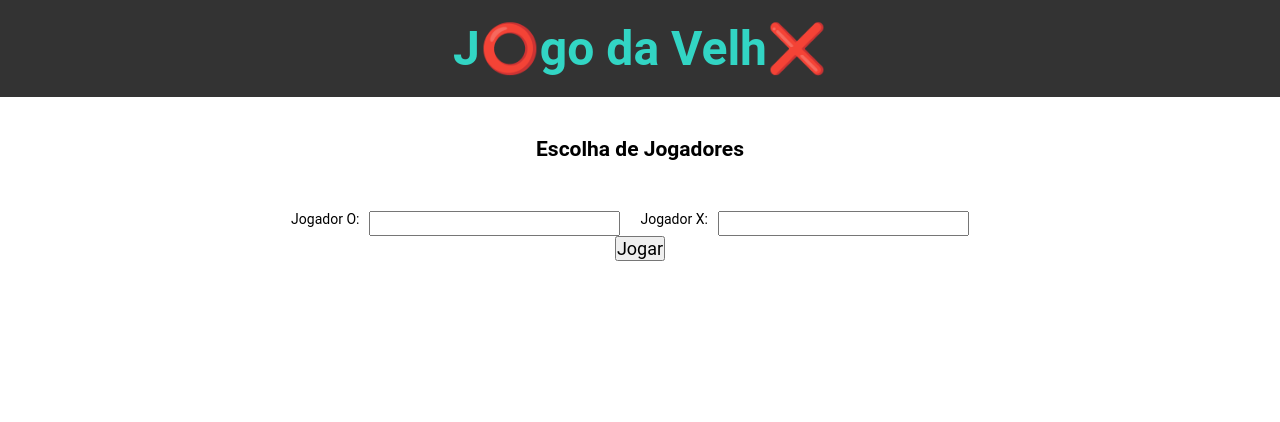
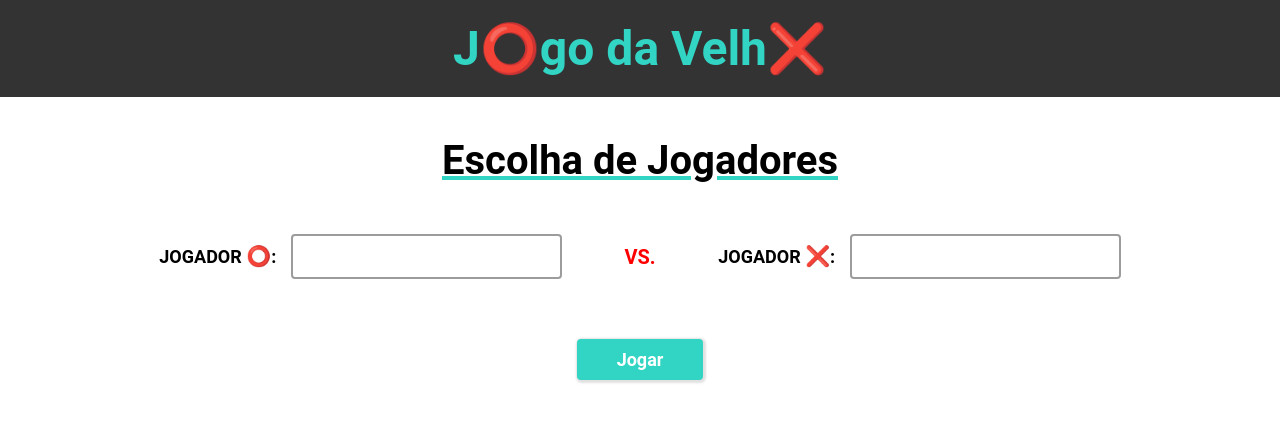
Before and after one commit to flborrelli/tic-tac-toe-ts, a React (Create React App) app: page / in a window 1280 px wide. Shown: the top 422 px of the page. Built offline with nearby package versions, Linux system fonts and the light colour scheme.

Commit message:
Select player s working well

```diff
--- a/src/Components/Board/Board.css
+++ b/src/Components/Board/Board.css
@@ -11,7 +11,7 @@
 .game {
   border: 2px solid #333;
   border-radius: 4px;
-  box-shadow: 3px 3px 3px 2px rgba(105, 105, 105, 0.4);;
+  box-shadow: 3px 3px 3px 2px rgba(105, 105, 105, 0.4);
 }
 
 .board-grid {
@@ -54,5 +54,5 @@
 .btns-container {
   display: flex;
   align-items: baseline;
-  justify-content: center;
+  justify-content: space-around;
 }
--- a/src/Components/Board/Board.tsx
+++ b/src/Components/Board/Board.tsx
@@ -3,6 +3,7 @@ import "./Board.css";
 import Reset from "../Reset/Reset";
 import Result from "../Result/Result";
 import Status from "../Status/Status";
+import Button from '../Button';
 
 interface Players {
   players: {
@@ -98,6 +99,7 @@ const Board: React.FC<Players> = ({players}) => {
         </div>
 
         <div className="btns-container">
+          <Button/>
           <Reset
             emptyBoard={emptyBoard}
             setCurrentPlayer={setCurrentPlayer}
@@ -106,9 +108,8 @@ const Board: React.FC<Players> = ({players}) => {
             setPlayerName={setPlayerName}
             playerO={playerO}
           />
-          <button><a href="/">Mudar jogadores</a></button>
+        </div>
           {winner && <Result winner={winner} playerName={playerName} />}
-        </div>
       </div>
     </>
   );
--- /dev/null
+++ b/src/Components/Button/index.tsx
@@ -0,0 +1,12 @@
+import React from "react";
+import "./styles.css";
+
+const Button: React.FC = () => {
+  return (
+    <div className="button-container">
+      <button><a href="/">Mudar jogadores</a></button>
+    </div>
+  );
+};
+
+export default Button;
--- /dev/null
+++ b/src/Components/Button/styles.css
@@ -0,0 +1,17 @@
+.button-container {
+  text-align: center;
+}
+
+.button-container button {
+  margin-top: 30px;
+  padding: 10px;
+  background: #333;
+  border-radius: 4px;
+  border: none;
+  text-transform: uppercase;
+}
+
+.button-container button a{
+  text-decoration: none;
+  color: #fff;
+}
--- a/src/Components/PlayerSelect/index.tsx
+++ b/src/Components/PlayerSelect/index.tsx
@@ -1,55 +1,85 @@
-import React, { useState, ChangeEvent, MouseEvent } from 'react';
-import { Link } from 'react-router-dom';
-import './index.css';
-import Board from '../Board/Board';
+import React, { useState, ChangeEvent, MouseEvent } from "react";
+import { Link } from "react-router-dom";
+import "./styles.css";
+import Board from "../Board/Board";
 
 const PlayerSelect: React.FC = () => {
-
   const [players, setPlayers] = useState({
-    playerO: 'O',
-    playerX: 'X',
+    playerO: "O",
+    playerX: "X",
   });
 
   const [startGame, setStartGame] = useState(false);
 
   const handleInputChange = (event: ChangeEvent<HTMLInputElement>) => {
     const { name, value } = event.target;
-    setPlayers({...players, [name]: value})
-  }
+    setPlayers({ ...players, [name]: value });
+  };
 
   const handleClick = (event: MouseEvent) => {
     event.preventDefault();
-    setStartGame(true)
-  }
-  console.log(startGame)
+    setStartGame(true);
+  };
+  console.log(startGame);
   return (
-
     <div className="game-container">
-      <div className='header'>
-        <h1> J<span role='img' aria-label='O'>⭕</span>go da Velh<span role='img' aria-label='x'>❌</span> </h1>
+      <div className="header">
+        <h1>
+          {" "}
+          J
+          <span role="img" aria-label="O">
+            ⭕
+          </span>
+          go da Velh
+          <span role="img" aria-label="x">
+            ❌
+          </span>{" "}
+        </h1>
       </div>
-      {
-        startGame ? <Board players={players}/> : (
+      {startGame ? (
+        <Board players={players} />
+      ) : (
         <div className="player-select-container">
           <h2>Escolha de Jogadores</h2>
           <form>
-          <label htmlFor="playerO">Jogador O: </label>
-          <input type="text" name='playerO' id='playerO' onChange={handleInputChange}/>
-
-          <label htmlFor="playerX">Jogador X: </label>
-          <input type="text" name='playerX' id='playerX' onChange={handleInputChange}/>
+            <div>
+              <label htmlFor="playerO">
+                Jogador{" "}
+                <span role="img" aria-label="O">
+                  ⭕
+                </span>
+                :{" "}
+              </label>
+              <input
+                type="text"
+                name="playerO"
+                id="playerO"
+                onChange={handleInputChange}
+              />
+            </div>
+            <span>VS.</span>
+            <div>
+              <label htmlFor="playerX">
+                Jogador{" "}
+                <span role="img" aria-label="x">
+                  ❌
+                </span>
+                :{" "}
+              </label>
+              <input
+                type="text"
+                name="playerX"
+                id="playerX"
+                onChange={handleInputChange}
+              />
+            </div>
           </form>
 
           <button onClick={handleClick}>Jogar</button>
-
         </div>
-        )
-
-      }
-
+      )}
     </div>
-
   );
-}
+};
 
 export default PlayerSelect;
--- a/src/Components/PlayerSelect/index.css
+++ b/src/Components/PlayerSelect/styles.css
@@ -45,15 +45,45 @@ button {
   margin-top: 40px;
 }
 
+.player-select-container h2 {
+  font-size: 40px;
+  text-decoration: underline rgb(50,213,196);
+}
+
 .player-select-container form{
   display: flex;
   padding-top: 50px;
+  align-items: center;
+  width: 80vw;
+  justify-content: space-around;
 }
 
 .player-select-container form label{
   margin-right: 10px;
+  font-size: 18px;
+  text-transform: uppercase;
+  font-weight: bold;
 }
 
 .player-select-container form input{
-  margin-right: 20px;
+  padding: 10px;
+  border: 2px solid rgb(156, 156, 156);
+  border-radius: 4px;
 }
+
+.player-select-container button {
+  margin-top: 60px;
+  padding: 10px 40px;
+  color: #fff;
+  font-weight: 700;
+  background: rgb(50,213,196);
+  border: none;
+  border-radius: 4px;
+  box-shadow: 1px 1px 2px 2px rgba(179, 179, 179, 0.4);
+}
+
+.player-select-container span {
+  color: red;
+  font-size: 20px;
+  font-weight: bold;
+}
```
Lines whose indentation alone changed are shown as unchanged.
